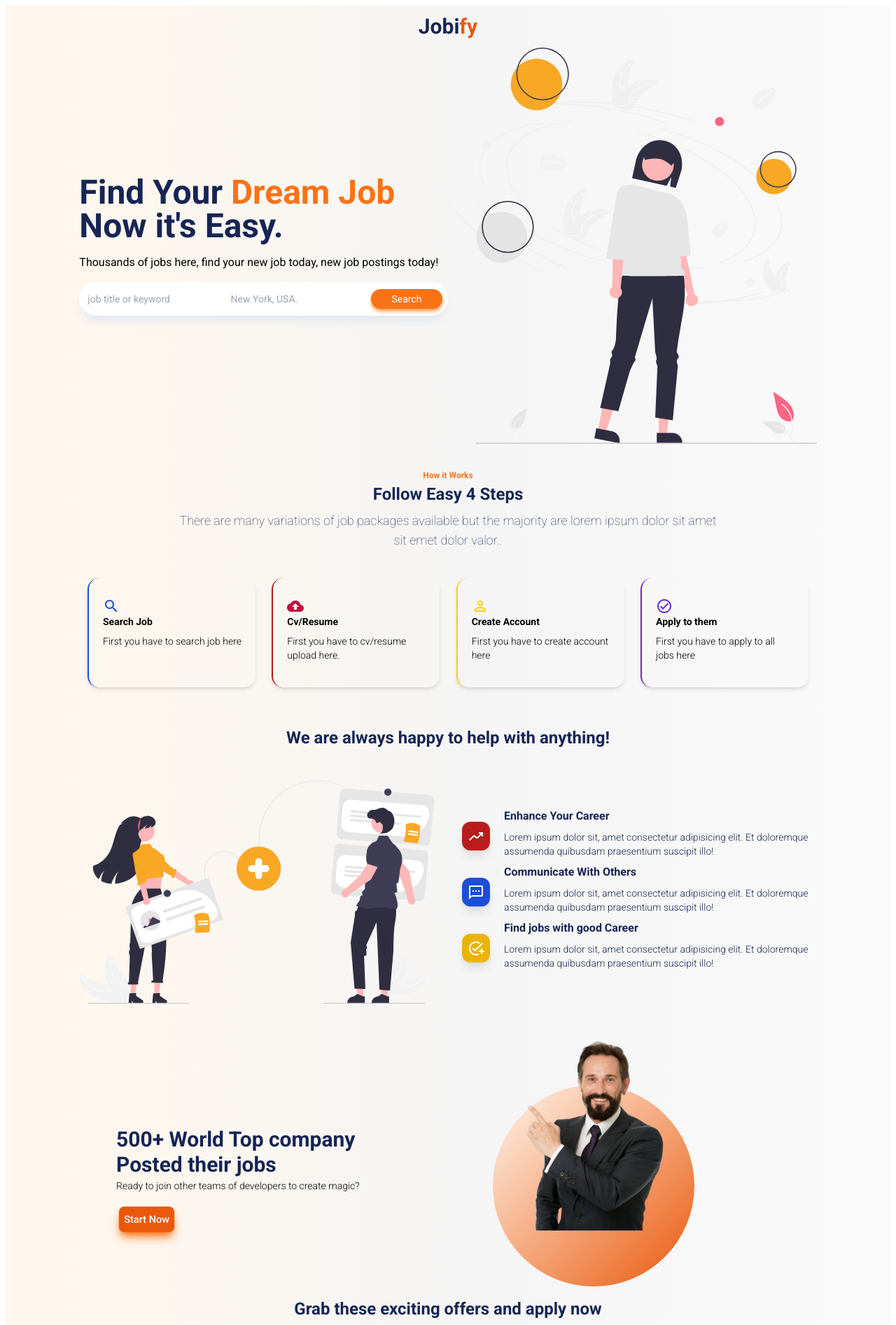
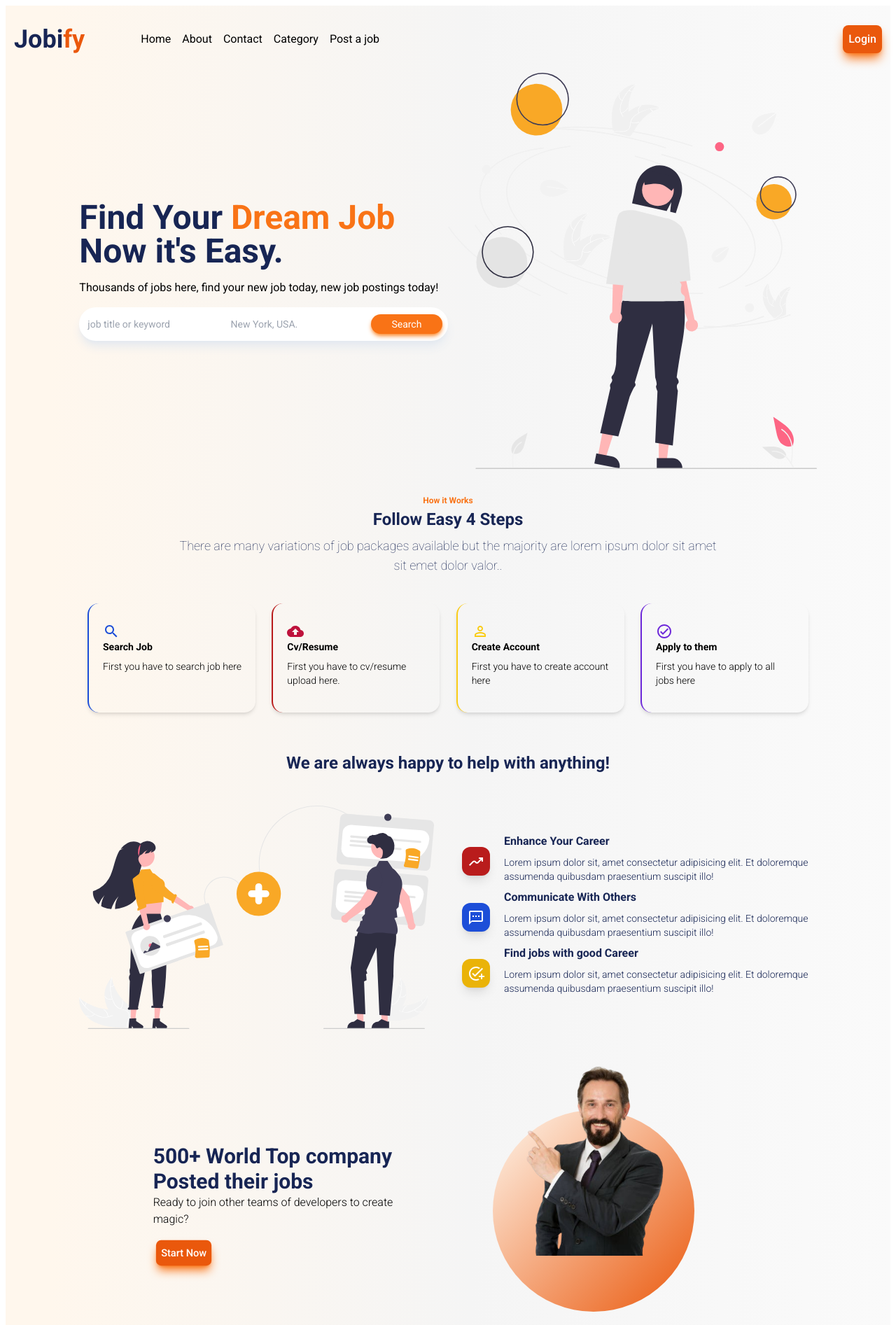
Before and after one commit to pejuameenat/jobify.io, a React (Vite) app: page / in a window 1280 px wide. Shown: the top 1893 px of the page at 70% size. Built offline with nearby package versions, Linux system fonts and the light colour scheme.

Commit message:
media queries

```diff
--- a/package.json
+++ b/package.json
@@ -15,7 +15,8 @@
     "@mui/icons-material": "^5.15.13",
     "@mui/material": "^5.15.17",
     "react": "^18.2.0",
-    "react-dom": "^18.2.0"
+    "react-dom": "^18.2.0",
+    "react-icons": "^5.2.1"
   },
   "devDependencies": {
     "@types/react": "^18.2.64",
--- a/src/components/Companies.jsx
+++ b/src/components/Companies.jsx
@@ -6,18 +6,15 @@ const Companies = () => {
   const { offers } = useGLobalContext()
   return (
     <section>
-      <div className="w-11/12 lg:w-9/12 mx-auto grid gap-20 lg:grid-cols-2 lg:gap-32 items-center">
+      <div className="w-11/12 lg:w-2/3 mx-auto grid gap-20 lg:grid-cols-2 lg:gap-32 items-center">
         <article className="text-center lg:text-left">
           <h3 className="titleHead text-3xl ">
             500+ World Top company Posted their jobs
           </h3>
-          <span className="font-light text-sm py-2">
+          <span className="font-light text-md py-2">
             Ready to join other teams of developers to create magic?
           </span>
-          <button
-            type="button"
-            className="animation orangeButtons"
-          >
+          <button type="button" className="animation orangeButtons">
             Start Now
           </button>
         </article>
--- a/src/components/Hero.jsx
+++ b/src/components/Hero.jsx
@@ -21,7 +21,7 @@ const Hero = () => {
             </div>
             <button
               type="button"
-              className="w-1/5 bg-orange-500 text-white rounded-2xl p-1 shadow-md shadow-orange-400"
+              className="w-1/5 bg-orange-500 text-white rounded-2xl p-1 shadow-md shadow-orange-400 hover:opacity-80 transition duration-500"
             >
               Search
             </button>
--- a/src/components/Nav.jsx
+++ b/src/components/Nav.jsx
@@ -1,15 +1,17 @@
+import { FaBars } from 'react-icons/fa'
 import { useGLobalContext } from '../context'
 const Nav = () => {
   const { nav } = useGLobalContext()
   return (
-    <nav className="p-3 flex flex-col lg:justify-between lg:items-center">
-      <div className='flex justify-between'>
-        <a href="#home" className="titleHead text-3xl">
+    <nav className="p-3 flex gap-20 flex-col justify-between lg:items-center lg:flex-row">
+      <div className="flex justify-between ">
+        <a href="#home" className="titleHead text-4xl">
           Jobi<span className="text-orange-600">fy</span>
         </a>
-        {/* meu */}
+        <FaBars className="lg:hidden" />
       </div>
-      <div className="hidden flex flex-col gap-4 lg:flex-row items-center flex-grow-1">
+      {/* nav center */}
+      <div className="hidden lg:flex gap-4 lg:flex-row items-center grow">
         {nav.map((item) => (
           <li key={item.id} className="">
             <a
@@ -20,7 +22,7 @@ const Nav = () => {
             </a>
           </li>
         ))}
-        <button type="button" className="orangeButtons">
+        <button type="button" className="orangeButtons ml-auto hoverState">
           Login
         </button>
       </div>
--- a/src/index.css
+++ b/src/index.css
@@ -71,6 +71,6 @@ body {
 .navLink:hover::before{
     width: 100%;
 }
-/* .spect {
+.spect {
     border: 2px solid red;
-} */
+}
```
Also changed, not shown: 1 other file (tests, documents, lock files or other folders).
